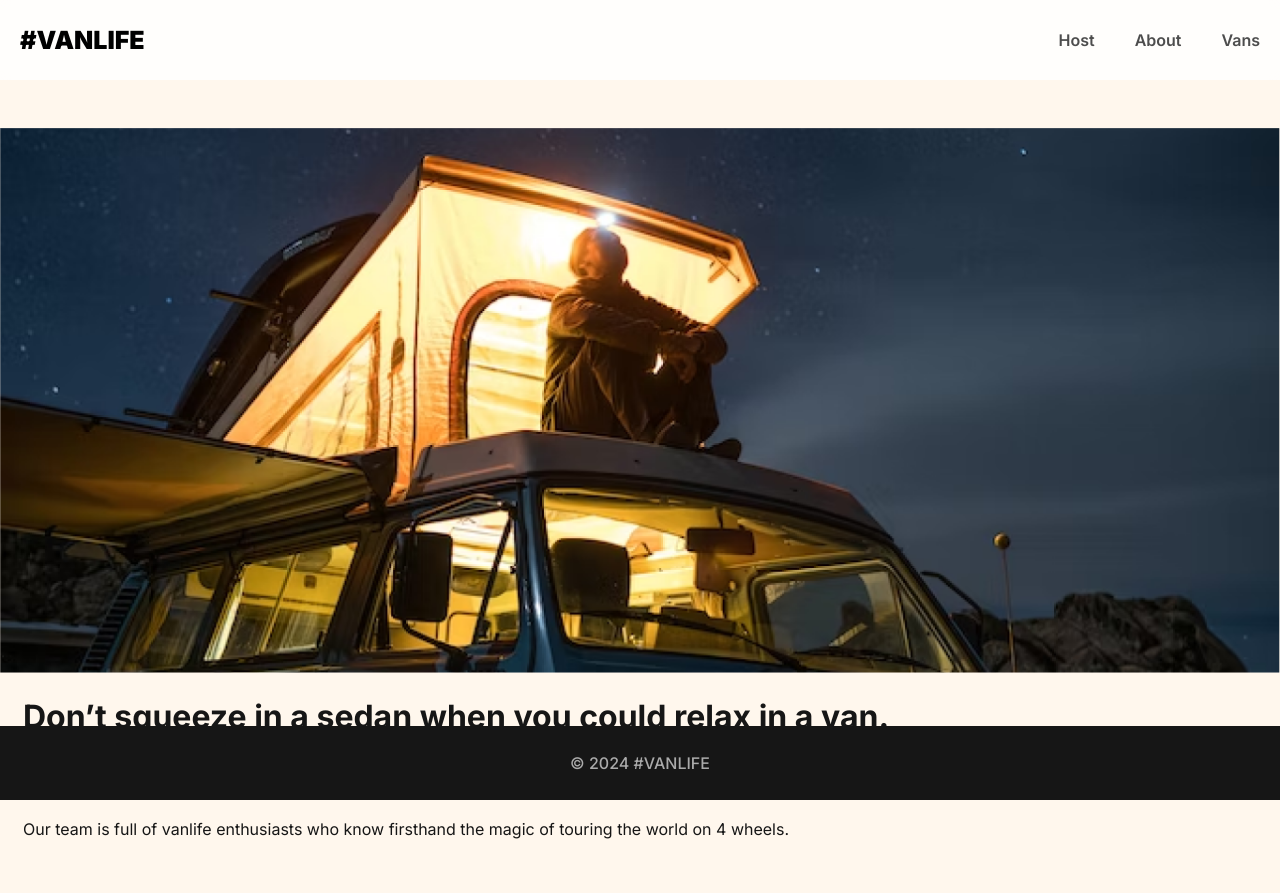
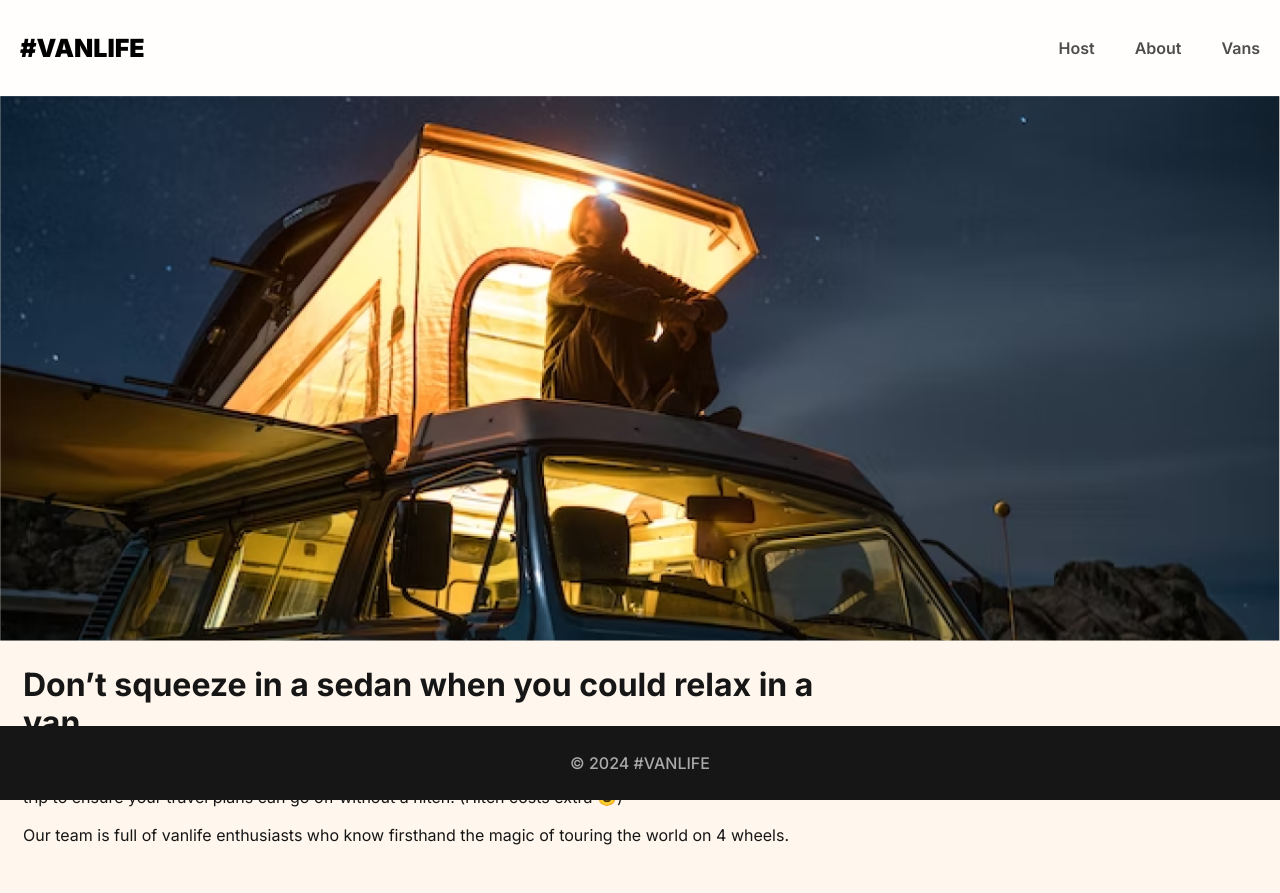
Before and after one commit to mohs-in/van-life, a React (Vite) app: page /about in a window 1280 px wide. Shown: the top 893 px of the page. Built offline with nearby package versions, Linux system fonts and the light colour scheme; what miragejs would draw is missing.

Commit message:
fixed responsiveness for desktop screens

```diff
--- a/src/App.scss
+++ b/src/App.scss
@@ -25,7 +25,7 @@ body {
 }
 
 header {
-    height: 10%;
+    height: 6em;
     display: flex;
     align-items: center;
     padding-block: 10px;
@@ -65,7 +65,7 @@ header a:hover {
 }
 
 main {
-    margin-top: 10%;
+    margin-top: 6em;
     margin-bottom: 84px;
 }
 
@@ -316,6 +316,7 @@ i[class*='van-type-'] {
     background-color: #FF8C38;
     color: white;
     font-size: 1.125rem;
+    width: 10em;
 }
 
 .host-nav {
@@ -372,3 +373,18 @@ i[class*='van-type-'] {
 .host-van-info p {
     margin-block: 10px;
 }
+
+@media (min-width: 1024px) {
+    #van-detail-description {
+        width: 40em;
+    }
+
+    .about-page-content {
+        width: 70%;
+    }
+
+    .home-container {
+        a { width: 15em; }
+        p { width: 40em; }
+    }
+}
--- a/src/pages/Vans/VanDetail.jsx
+++ b/src/pages/Vans/VanDetail.jsx
@@ -18,7 +18,7 @@ export default function VanDetail() {
                     <i className={`van-type ${van.type} selected`}>{van.type}</i>
                     <h2>{van.name}</h2>
                     <p className="van-price"><span>${van.price}</span>/day</p>
-                    <p>{van.description}</p>
+                    <p id="van-detail-description">{van.description}</p>
                     <button className="link-button">Rent this van</button>
                 </div>
             ) : <h2>Loading...</h2>}
```
